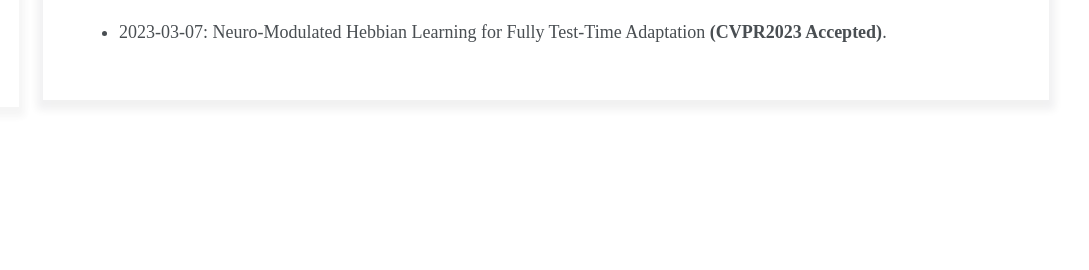
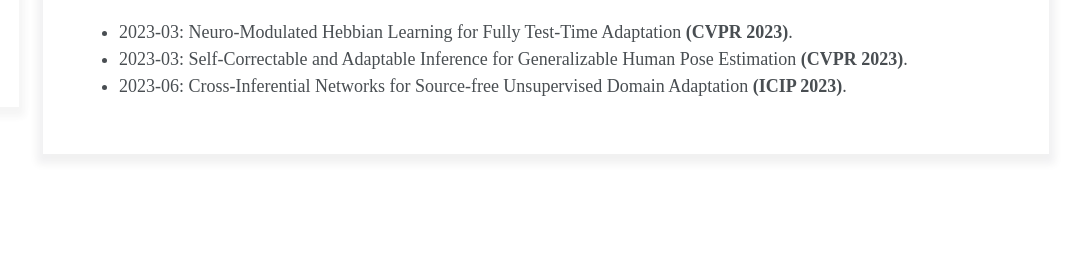
Before and after one commit to yushuntang/yushuntang.github.io, a plain HTML site: page index.html in a window 1280 px wide. Shown: the part 411-681 px from the top of the page, 191-1280 px from the left. Drawn offline with nearby package versions, Linux system fonts and the light colour scheme.

Commit message:
updated 2023/07/06

```diff
--- a/index.html
+++ b/index.html
@@ -165,7 +165,9 @@
 <!-- raw HTML omitted -->
 <h3 id="news">News</h3>
 <ul>
-<li>2023-03-07: Neuro-Modulated Hebbian Learning for Fully Test-Time Adaptation <strong>(CVPR2023 Accepted)</strong>.</li>
+<li>2023-03: Neuro-Modulated Hebbian Learning for Fully Test-Time Adaptation <strong>(CVPR 2023)</strong>.</li>
+<li>2023-03: Self-Correctable and Adaptable Inference for Generalizable Human Pose Estimation <strong>(CVPR 2023)</strong>.</li>
+<li>2023-06: Cross-Inferential Networks for Source-free Unsupervised Domain Adaptation <strong>(ICIP 2023)</strong>.</li>
 </ul>
 <!-- raw HTML omitted -->
 <!-- raw HTML omitted -->
```
